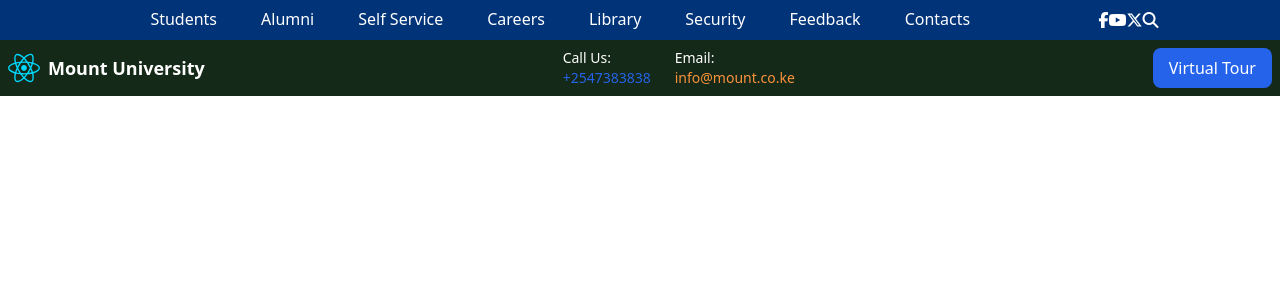
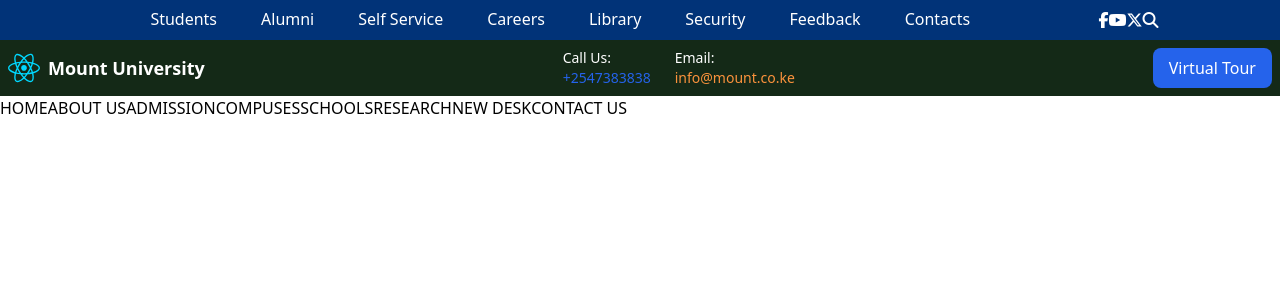
Before and after one commit to Maxaomar/mount-university, a React (Vite) app: page / in a window 1280 px wide. Shown: the top 300 px of the page. Built offline with nearby package versions, Linux system fonts and the light colour scheme.

Commit message:
added new navbar

```diff
--- a/src/App.jsx
+++ b/src/App.jsx
@@ -1,11 +1,13 @@
-import { Nav1 } from "./navs/Nav1";
-import { Nav2  } from "./navs/Nav2";
+import { BottomNav } from "./navs/BottomNav";
+import { MiddleNav } from "./navs/MiddleNav";
+import { TopNav } from "./navs/TopNav";
 
 export function App() {
   return(
     <>
-     <Nav1 />
-     <Nav2 />
+     <TopNav />
+     <MiddleNav />
+     <BottomNav />
     </>
   )
 }
--- /dev/null
+++ b/src/navs/BottomNav.jsx
@@ -0,0 +1,16 @@
+export function BottomNav() {
+  return (
+    <section className="flex">
+      <ul className="flex">
+        <li><a href="">HOME</a></li>
+        <li><a href="">ABOUT US</a></li>
+        <li><a href="">ADMISSION</a></li>
+        <li><a href="">COMPUSES</a></li>
+        <li><a href="">SCHOOLS</a></li>
+        <li><a href="">RESEARCH</a></li>
+        <li><a href="">NEW DESK</a></li>
+        <li><a href="">CONTACT US</a></li>
+      </ul>
+    </section>
+  )
+}
--- a/src/navs/Nav2.jsx
+++ b/src/navs/MiddleNav.jsx
@@ -1,4 +1,4 @@
-export function Nav2() {
+export function MiddleNav() {
   return (
     <nav className="flex items-center justify-between p-2 bg-nav2 text-white">
 
--- a/src/navs/Nav1.jsx
+++ b/src/navs/TopNav.jsx
@@ -1,4 +1,4 @@
-export function Nav1(params) {
+export function TopNav() {
   return(
     <nav className="flex justify-evenly text-white">
       <ul className="flex">
```
Also changed, not shown: src/navs/Nav3.jsx (deleted).
